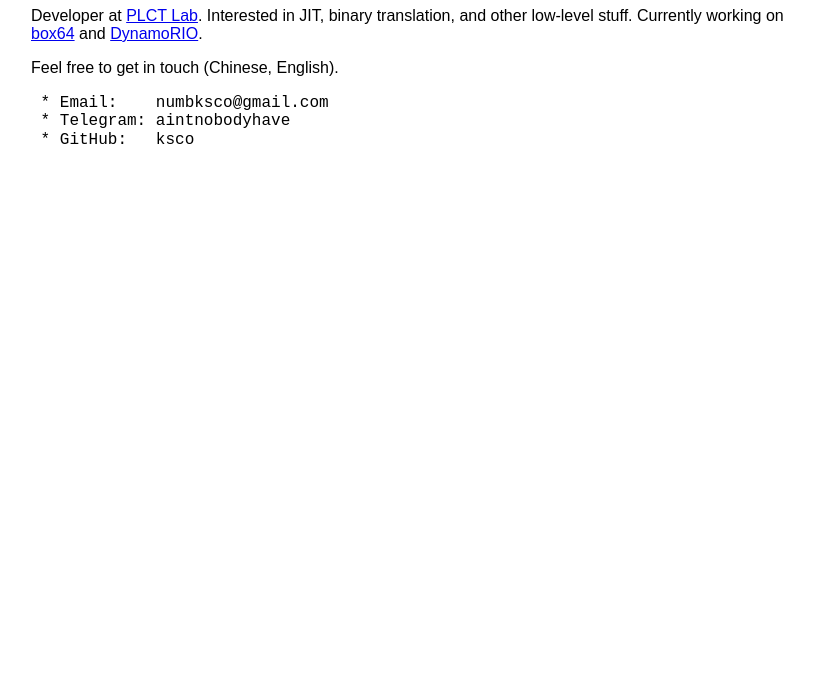
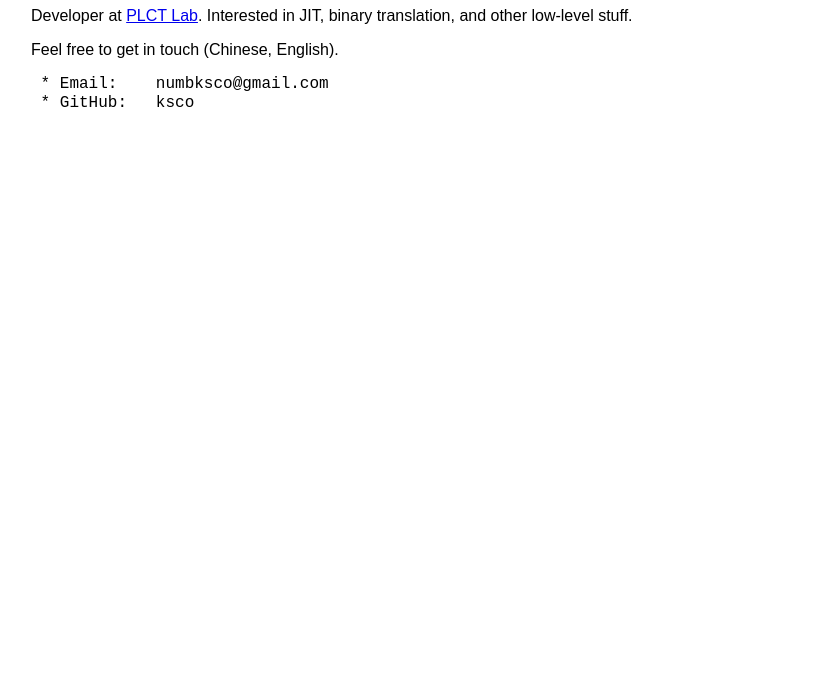
Before and after one commit to ksco/ksco.github.io, a plain HTML site: page index.html in a window 1280 px wide. Shown: the part 105-800 px from the top of the page, without its empty margins (1-815 px from the left). Drawn offline with nearby package versions, Linux system fonts and the light colour scheme.

Commit message:
Update profile

```diff
--- a/index.html
+++ b/index.html
@@ -14,14 +14,12 @@
   <div style="padding: 2rem; max-width: 800px;">
     <h1>Hey, I'm Yang Liu.</h1>
     <p>Developer at <a href="https://github.com/plctlab">PLCT Lab</a>. Interested in JIT, binary translation, and
-      other low-level stuff. Currently working on <a href="https://github.com/ptitSeb/box64">box64</a> and
-      <a href="https://github.com/DynamoRIO/dynamorio">DynamoRIO</a>.
+      other low-level stuff.
     </p>
 
     <p>Feel free to get in touch (Chinese, English).</p>
     <pre>
  * Email:    numbksco@gmail.com
- * Telegram: aintnobodyhave
  * GitHub:   ksco
 </pre>
   </div>
```
